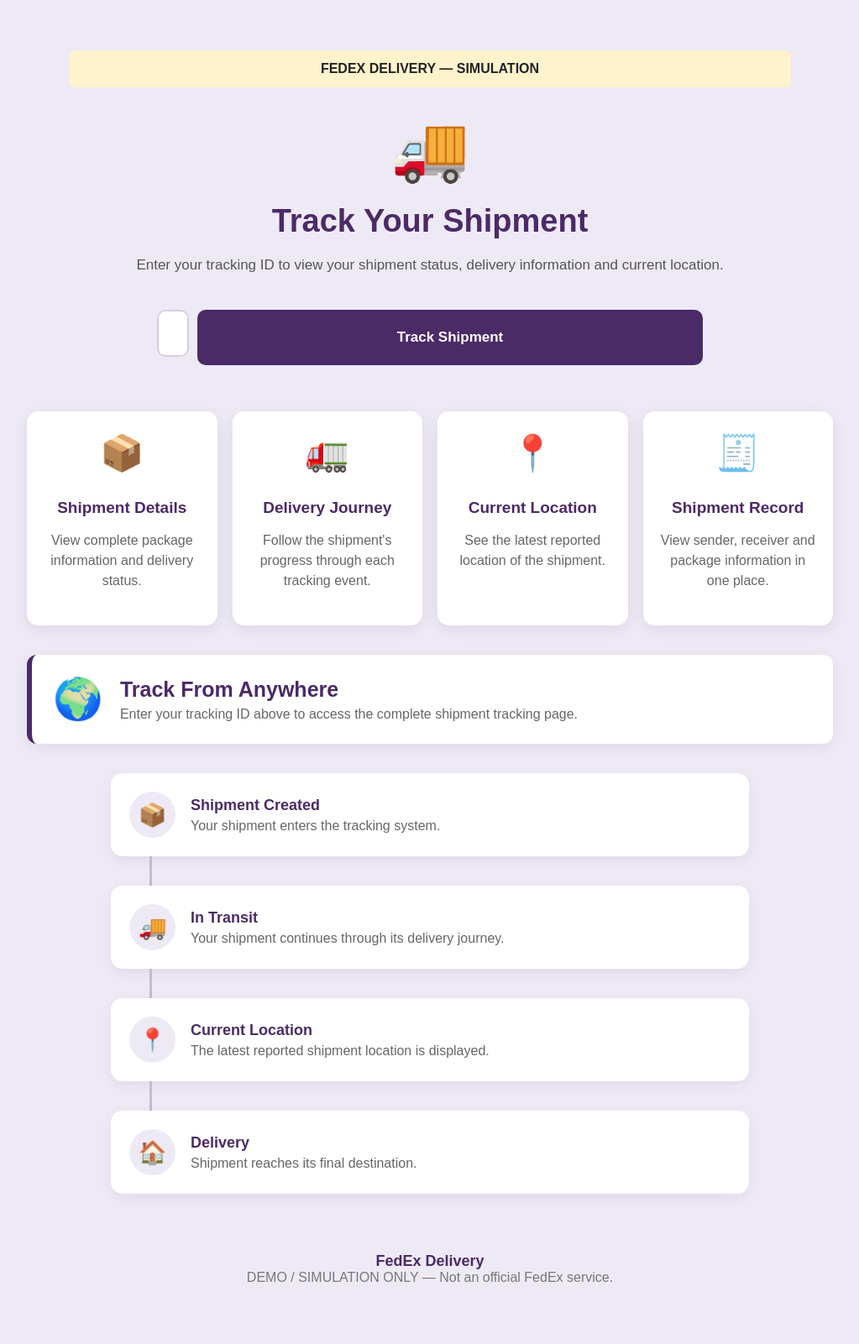
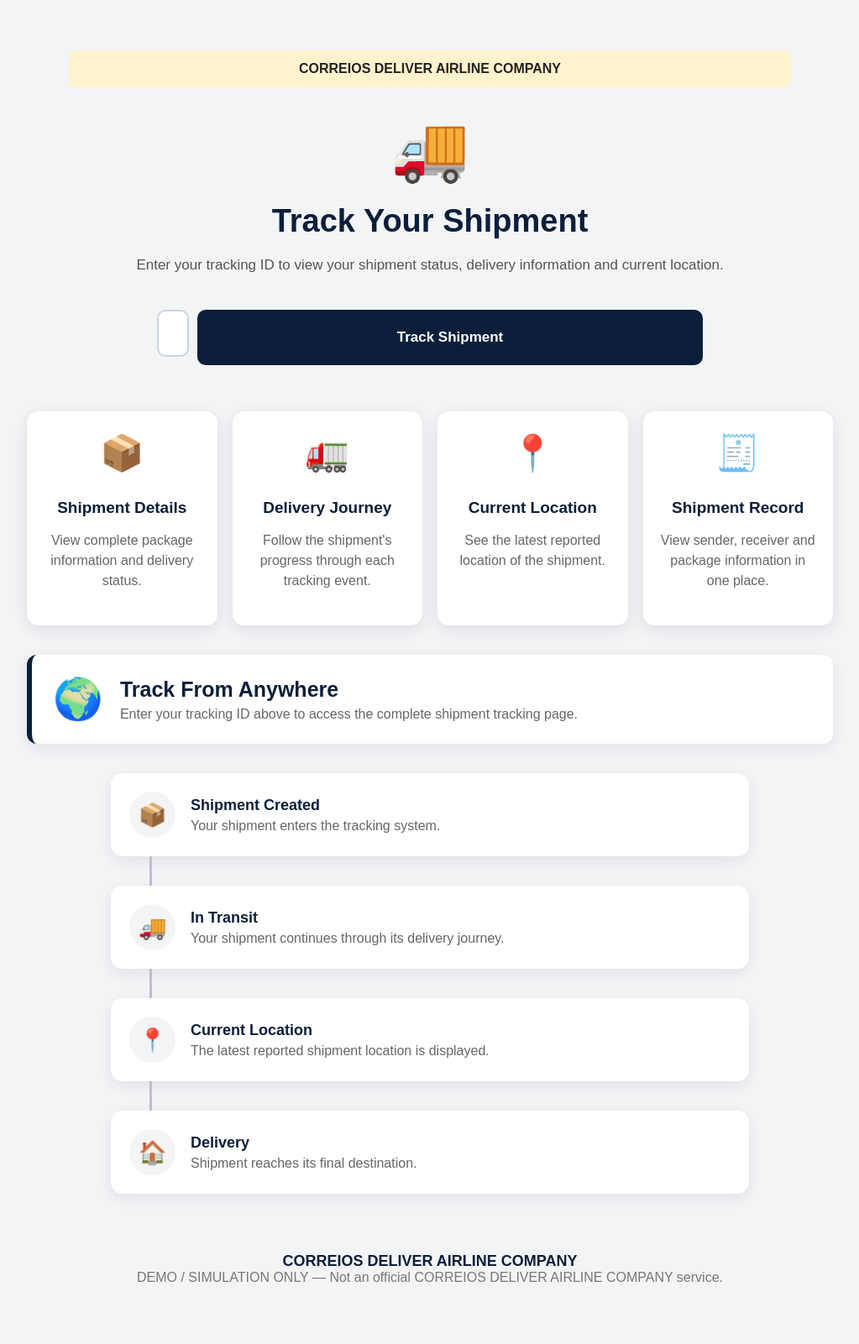
Before and after one commit to chukwuebukav031-dot/primevault, a Flask app: page /track in a window 1280 px wide. Shown: the whole page at 84% size, without its empty margins (128-1151 px from the left). Run offline with Flask 3, Linux system fonts and the light colour scheme; some libraries are stand-ins or nearby versions.

Commit message:
Update Correios branding and colors

```diff
--- a/delivery-tracker/static/css/style.css
+++ b/delivery-tracker/static/css/style.css
@@ -141,7 +141,7 @@ hr {
 
 .tracking-home {
     min-height: 100vh;
-    background: #eeeaf5;
+    background: #F3F4F6;
     padding-bottom: 40px;
 }
 
@@ -153,7 +153,7 @@ hr {
 }
 
 .tracking-hero h1 {
-    color: #4b2a68;
+    color: #0B1F3A;
     font-size: 38px;
     margin: 15px 0 10px;
 }
@@ -179,7 +179,7 @@ hr {
 .tracking-search input {
     flex: 1;
     padding: 17px;
-    border: 2px solid #d8cee2;
+    border: 2px solid #CBD5E1;
     border-radius: 10px;
     font-size: 16px;
     outline: none;
@@ -187,11 +187,11 @@ hr {
 }
 
 .tracking-search input:focus {
-    border-color: #4b2a68;
+    border-color: #0B1F3A;
 }
 
 .tracking-search button {
-    background: #4b2a68;
+    background: #0B1F3A;
     color: white;
     border: none;
     border-radius: 10px;
@@ -214,7 +214,7 @@ hr {
     padding: 25px 18px;
     border-radius: 14px;
     text-align: center;
-    box-shadow: 0 5px 18px rgba(75,42,104,0.10);
+    box-shadow: 0 5px 18px rgba(11,31,58,0.10);
 }
 
 .feature-icon {
@@ -223,7 +223,7 @@ hr {
 }
 
 .tracking-feature h2 {
-    color: #4b2a68;
+    color: #0B1F3A;
     font-size: 19px;
 }
 
@@ -237,12 +237,12 @@ hr {
     margin: 0 auto 35px;
     padding: 25px;
     background: white;
-    border-left: 6px solid #4b2a68;
+    border-left: 6px solid #0B1F3A;
     border-radius: 12px;
     display: flex;
     align-items: center;
     gap: 20px;
-    box-shadow: 0 5px 18px rgba(75,42,104,0.08);
+    box-shadow: 0 5px 18px rgba(11,31,58,0.08);
 }
 
 .banner-icon {
@@ -251,7 +251,7 @@ hr {
 
 .tracking-info-banner h2 {
     margin: 0 0 6px;
-    color: #4b2a68;
+    color: #0B1F3A;
 }
 
 .tracking-info-banner p {
@@ -272,14 +272,14 @@ hr {
     display: flex;
     align-items: center;
     gap: 18px;
-    box-shadow: 0 5px 18px rgba(75,42,104,0.08);
+    box-shadow: 0 5px 18px rgba(11,31,58,0.08);
 }
 
 .route-icon {
     width: 55px;
     height: 55px;
     border-radius: 50%;
-    background: #eeeaf5;
+    background: #F3F4F6;
     display: flex;
     align-items: center;
     justify-content: center;
@@ -289,7 +289,7 @@ hr {
 
 .route-card strong {
     display: block;
-    color: #4b2a68;
+    color: #0B1F3A;
     font-size: 18px;
     margin-bottom: 5px;
 }
@@ -312,7 +312,7 @@ hr {
 }
 
 .tracking-footer strong {
-    color: #4b2a68;
+    color: #0B1F3A;
     font-size: 18px;
 }
 
--- a/delivery-tracker/templates/admin.html
+++ b/delivery-tracker/templates/admin.html
@@ -11,7 +11,7 @@
 <div class="container">
 <div class="card">
 
-<h1>FedEx Delivery</h1>
+<h1>CORREIOS DELIVER AIRLINE COMPANY</h1>
 
 <div class="demo">
 ADMIN DASHBOARD — SIMULATION
--- a/delivery-tracker/templates/login.html
+++ b/delivery-tracker/templates/login.html
@@ -30,7 +30,7 @@
             </form>
 
             <p style="margin-top:20px;font-size:13px;">
-                DEMO / SIMULATION — Not an official FedEx service.
+                DEMO / SIMULATION — Not an official CORREIOS DELIVER AIRLINE COMPANY service.
             </p>
         </div>
     </div>
--- a/delivery-tracker/templates/track_lookup.html
+++ b/delivery-tracker/templates/track_lookup.html
@@ -12,7 +12,7 @@
 
     <div class="tracking-hero">
         <div class="demo">
-            FEDEX DELIVERY — SIMULATION
+            CORREIOS DELIVER AIRLINE COMPANY
         </div>
 
         <div class="delivery-art">🚚</div>
@@ -125,9 +125,9 @@
 
 
     <div class="tracking-footer">
-        <strong>FedEx Delivery</strong>
+        <strong>CORREIOS DELIVER AIRLINE COMPANY</strong>
         <br>
-        DEMO / SIMULATION ONLY — Not an official FedEx service.
+        DEMO / SIMULATION ONLY — Not an official CORREIOS DELIVER AIRLINE COMPANY service.
     </div>
 
 </div>
--- a/delivery-tracker/templates/tracking.html
+++ b/delivery-tracker/templates/tracking.html
@@ -12,7 +12,7 @@
 
     <div class="tracking-top">
         <div class="demo">
-            FEDEX DELIVERY — SIMULATION
+            CORREIOS DELIVER AIRLINE COMPANY
         </div>
 
         <div class="mini-truck">🚚</div>
@@ -368,9 +368,9 @@
 
 
         <div class="simulation-footer">
-            <strong>FedEx Delivery</strong>
+            <strong>CORREIOS DELIVER AIRLINE COMPANY</strong>
             <p>
-                DEMO / SIMULATION ONLY — FedEx Delivery shipment record.
+                DEMO / SIMULATION ONLY — CORREIOS DELIVER AIRLINE COMPANY shipment record.
             </p>
         </div>
 
```
Also changed, not shown: other parts of delivery-tracker/static/css/style.css (+19 -19 lines), delivery-tracker/templates/edit.html (+7 -7 lines), delivery-tracker/templates/print_receipt.html (+12 -12 lines), delivery-tracker/templates/receipt.html (+16 -16 lines).
